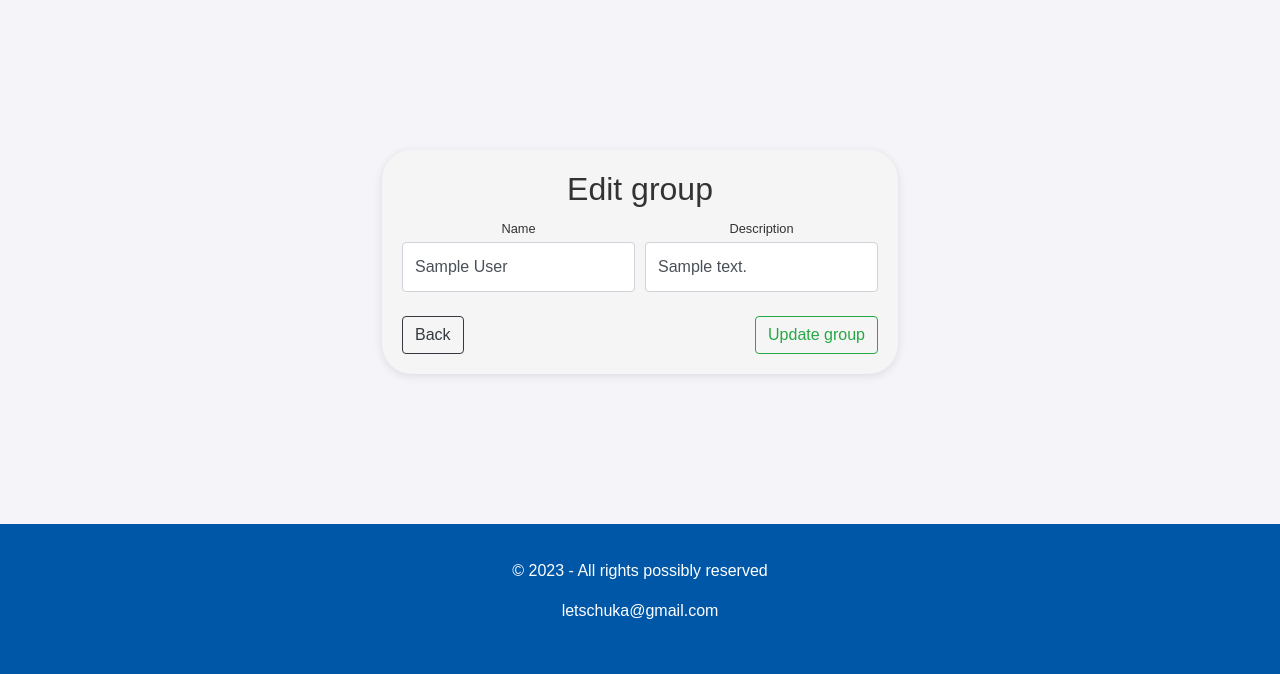
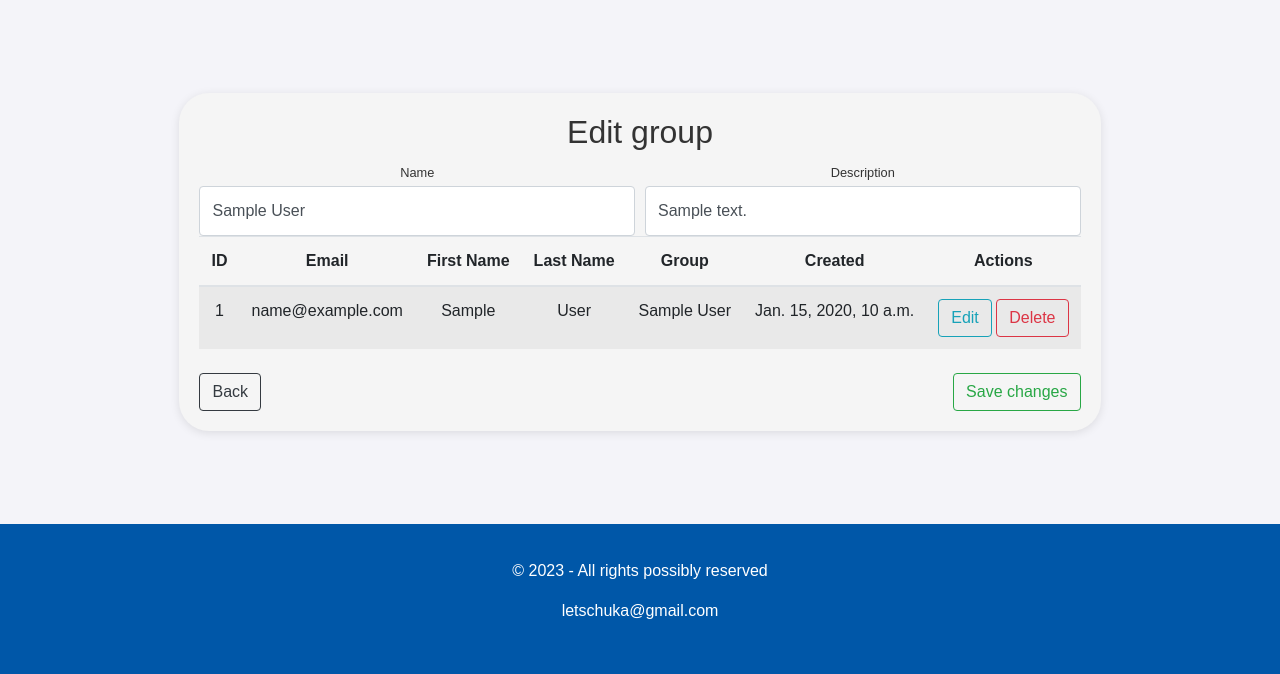
Before and after one commit to BuildDear/ManagementSystem, a Django app: page /main/group/edit/1/ in a window 1280 px wide. Shown: the part 126-800 px from the top of the page. Run offline with Django 4.2, Linux system fonts and the light colour scheme; tables that the repository leaves empty hold one stand-in row (values such as "Sample post"); some libraries are stand-ins or nearby versions.

Commit message:
some remarks

```diff
--- a/apps/user/views.py
+++ b/apps/user/views.py
@@ -71,7 +71,7 @@ def user_edit_logic(request, user_id):
         'form': form,
         'title': 'Edit user',
         'action_url': reverse('user_edit_logic', args=[user_id]),
-        'button_label': 'Update user'
+        'button_label': 'Save changes'
     }
     return render(request, 'add_entity.html', context)
 
@@ -82,8 +82,11 @@ def user_delete_logic(request, user_id):
     if request.method == "POST":
         user_instance.delete()
         return redirect('user_list_page')
-
-    return render(request, 'confirm_delete.html', {'object': user_instance})
+    context = {
+        'object': user_instance,
+        'is_user': isinstance(user_instance, User),
+    }
+    return render(request, 'confirm_delete.html', context)
 
 
 # Handle logic for adding a new group.
@@ -122,13 +125,15 @@ def group_edit_logic(request, group_id):
             return redirect('group_list_page')
 
     # Prepare the context for rendering the form.
+    users_in_group = group_instance.users.all()
     context = {
         'form': form,
         'title': 'Edit group',
         'action_url': reverse('group_edit_logic', args=[group_id]),
-        'button_label': 'Update group'
+        'button_label': 'Save changes',
+        'users': users_in_group,
     }
-    return render(request, 'add_entity.html', context)
+    return render(request, 'edit_group.html', context)
 
 
 # Handle logic for deleting a group.
@@ -145,4 +150,8 @@ def group_delete_logic(request, group_id):
             messages.error(request, f"You can't delete the group ({group_instance.name}) because it's not empty.")
             return redirect('group_list_page')
 
-    return render(request, 'confirm_delete.html', {'object': group_instance})
+    context = {
+        'object': group_instance,
+        'is_user': isinstance(group_instance, User),
+    }
+    return render(request, 'confirm_delete.html', context)
--- /dev/null
+++ b/templates/edit_group.html
@@ -0,0 +1,67 @@
+{% extends "base.html" %}
+
+{% block content %}
+
+<div class="d-flex align-items-center justify-content-center" style="height: 100vh; border-radius: 30px;">
+    <div class="lists-centered-container-11">
+        <h2>{{ title }}</h2>
+        <form method="post" action="{{ action_url }}">
+            {% csrf_token %}
+
+            <div class="form-row">
+                {% for field in form %}
+                    <div class="col-md-6">
+                        <label class="small mb-1" for="{{ field.id_for_label }}">{{ field.label }}</label>
+                        {{ field }}
+                        {% if field.errors %}
+                            <div class="error">{{ field.errors.0 }}</div>
+                        {% endif %}
+                    </div>
+
+                    {% if forloop.counter|divisibleby:2 and not forloop.last %}
+                        </div>
+                        <div class="form-row">
+                    {% endif %}
+                {% endfor %}
+            </div>
+
+            <table class="table table-striped">
+                <thead>
+                    <tr>
+                        <th>ID</th>
+                        <th>Email</th>
+                        <th>First Name</th>
+                        <th>Last Name</th>
+                        <th>Group</th>
+                        <th>Created</th>
+                        <th>Actions</th>
+                    </tr>
+                </thead>
+                <tbody>
+                     {% for user in users %}
+                        <tr>
+                            <td>{{ user.id }}</td>
+                            <td>{{ user.email }}</td>
+                            <td>{{ user.first_name }}</td>
+                            <td>{{ user.last_name }}</td>
+                            <td>{{ user.group }}</td>
+                            <td>{{ user.created }}</td>
+                            <td>
+                                <a href="{% url 'user_edit_logic' user.id %}" class="btn btn-outline-info">Edit</a>
+                                <a href="{% url 'user_delete_logic' user.id %}" class="btn btn-outline-danger">Delete</a>
+                            </td>
+                        </tr>
+            {% endfor %}
+                </tbody>
+            </table>
+
+            <div class="d-flex justify-content-between mt-4">
+                <button onclick="location.href='{% url 'main_page' %}'" class="btn btn-outline-dark">Back</button>
+                <button type="submit" class="btn btn-outline-success">{{ button_label }}</button>
+            </div>
+
+        </form>
+    </div>
+</div>
+
+{% endblock %}
--- a/templates/first.html
+++ b/templates/first.html
@@ -3,9 +3,9 @@
 {% block content %}
 
     <main>
-        <h2>Вітаю вас на сайті Managementio</h2>
-        <p>Готові розпочати? Тисніть кнопку</p>
-        <button class="start-button" onclick="location.href='{% url 'main_page' %}'">Розпочати</button>
+        <h2>Welcome to Managementio</h2>
+        <p>Ready to get started? Push the button</p>
+        <button class="start-button" onclick="location.href='{% url 'main_page' %}'">Start</button>
     </main>
 
 {% endblock %}
```
Also changed, not shown: templates/confirm_delete.html (+6 -2 lines), templates/main.html (+2 -2 lines), templates/users_list.html (indentation only).
